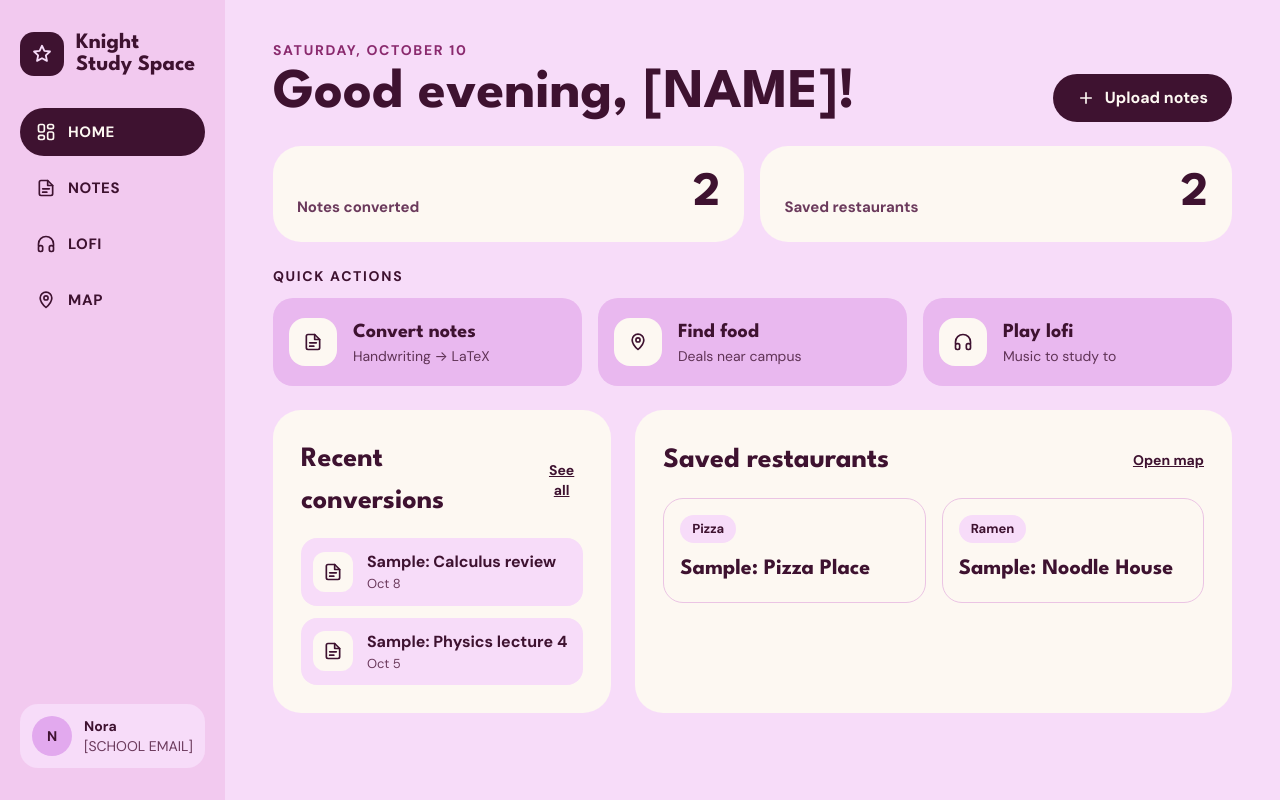
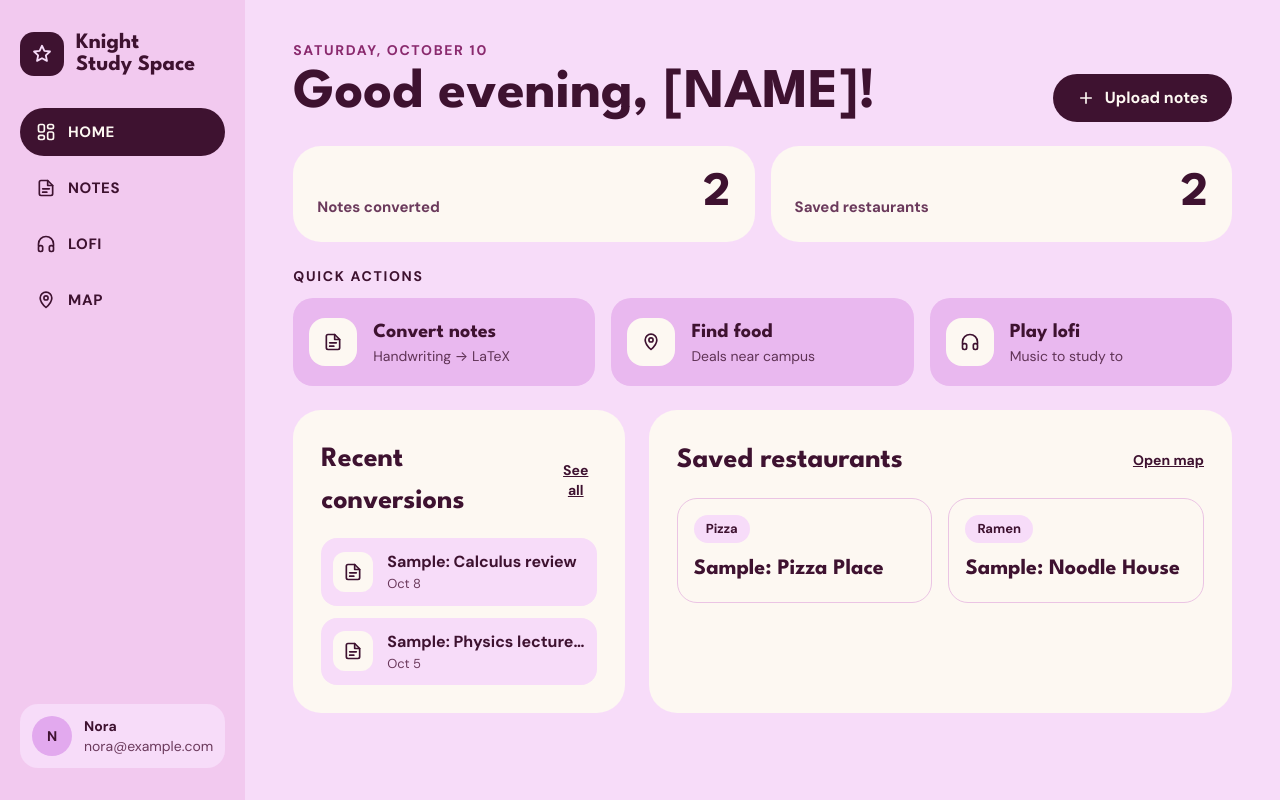
Before and after one commit to Gibber17/BitsAndBytes, a React (Vite) app in the folder frontend/: page / in a window 1280 px wide. Built offline with nearby package versions, Linux system fonts and the light colour scheme; no server answers.

Commit message:
Doing this push to update things on my end since my App.tsx is pre-break

```diff
--- a/frontend/src/App.tsx
+++ b/frontend/src/App.tsx
@@ -3,14 +3,38 @@ import Sidebar, { type Tab } from "./components/Sidebar";
 import Dashboard from "./pages/Dashboard";
 import NotesTab from "./pages/NotesTab";
 import LofiTab from "./pages/LofiTab";
+import Landing from "./pages/Landing";
+import Login from "./pages/Login";
+import SignUp from "./pages/SignUp";
+
+type View = "app" | "landing" | "login" | "signup";
 
 function App() {
-  // Which page is showing. "dashboard" means you land on the dashboard first.
+  const [view, setView] = useState<View>("app");
   const [tab, setTab] = useState<Tab>("dashboard");
 
+  // Auth & Landing screens rendered without sidebar
+  if (view === "landing") {
+    return (
+      <Landing
+        onGetStarted={() => setView("app")}
+        onLogIn={() => setView("login")}
+      />
+    );
+  }
+
+  if (view === "login") return <Login />;
+  if (view === "signup") return <SignUp />;
+
+  // Main application view with Sidebar
   return (
     <div className="flex min-h-screen flex-wrap bg-[#F7DCF9]">
-      <Sidebar active={tab} onNavigate={setTab} userName="Nora" userEmail="[SCHOOL EMAIL]" />
+      <Sidebar
+        active={tab}
+        onNavigate={setTab}
+        userName="Nora"
+        userEmail="nora@example.com"
+      />
 
       <main className="min-w-0 flex-[999_1_560px]">
         {tab === "dashboard" && (
@@ -23,7 +47,6 @@ function App() {
         {tab === "notes" && <NotesTab />}
         {tab === "lofi" && <LofiTab />}
         {tab === "food" && (
-          // TODO: replace with the map page once it exists
           <p className="p-10 text-[#3E1230]">Map coming soon.</p>
         )}
       </main>
```
